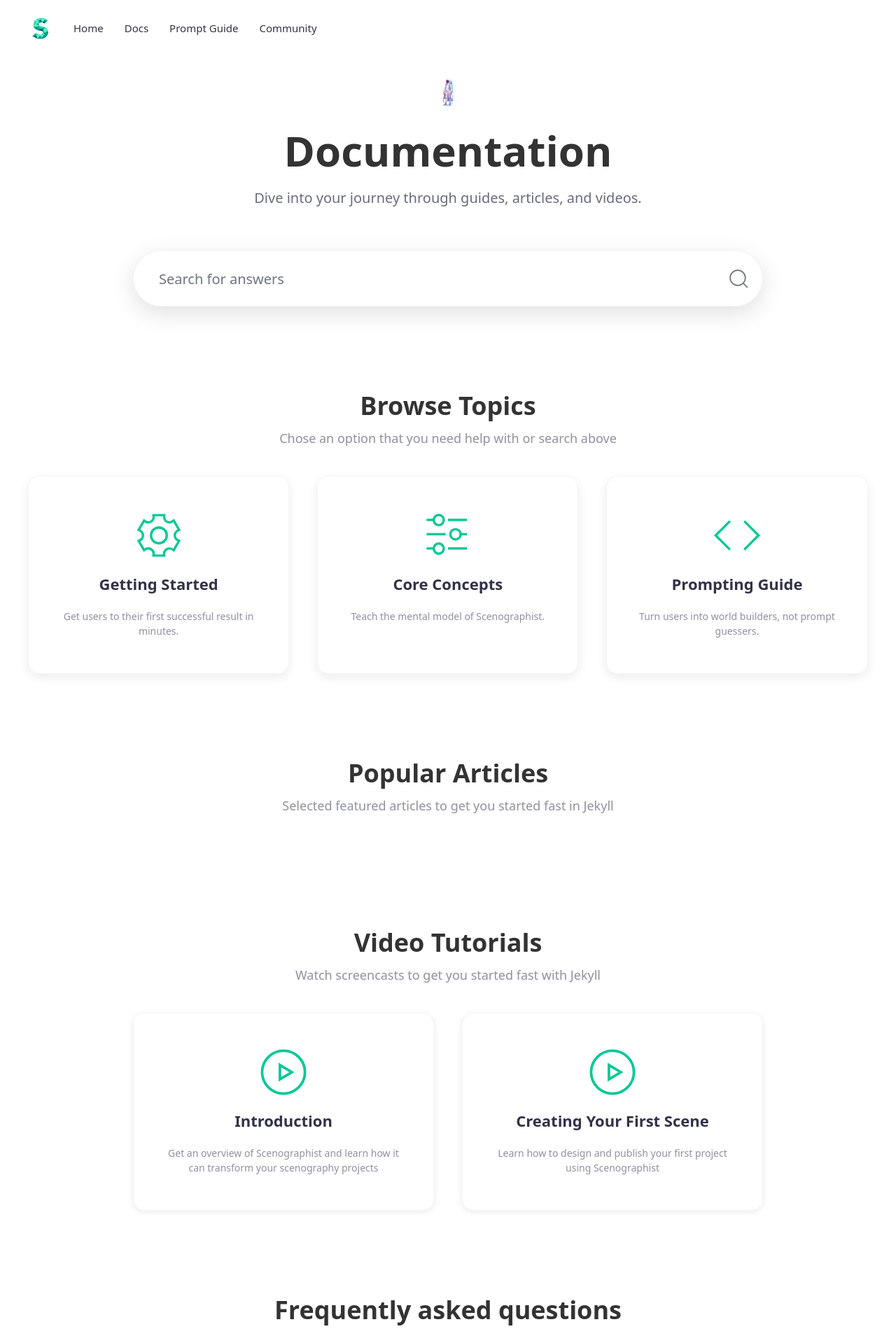
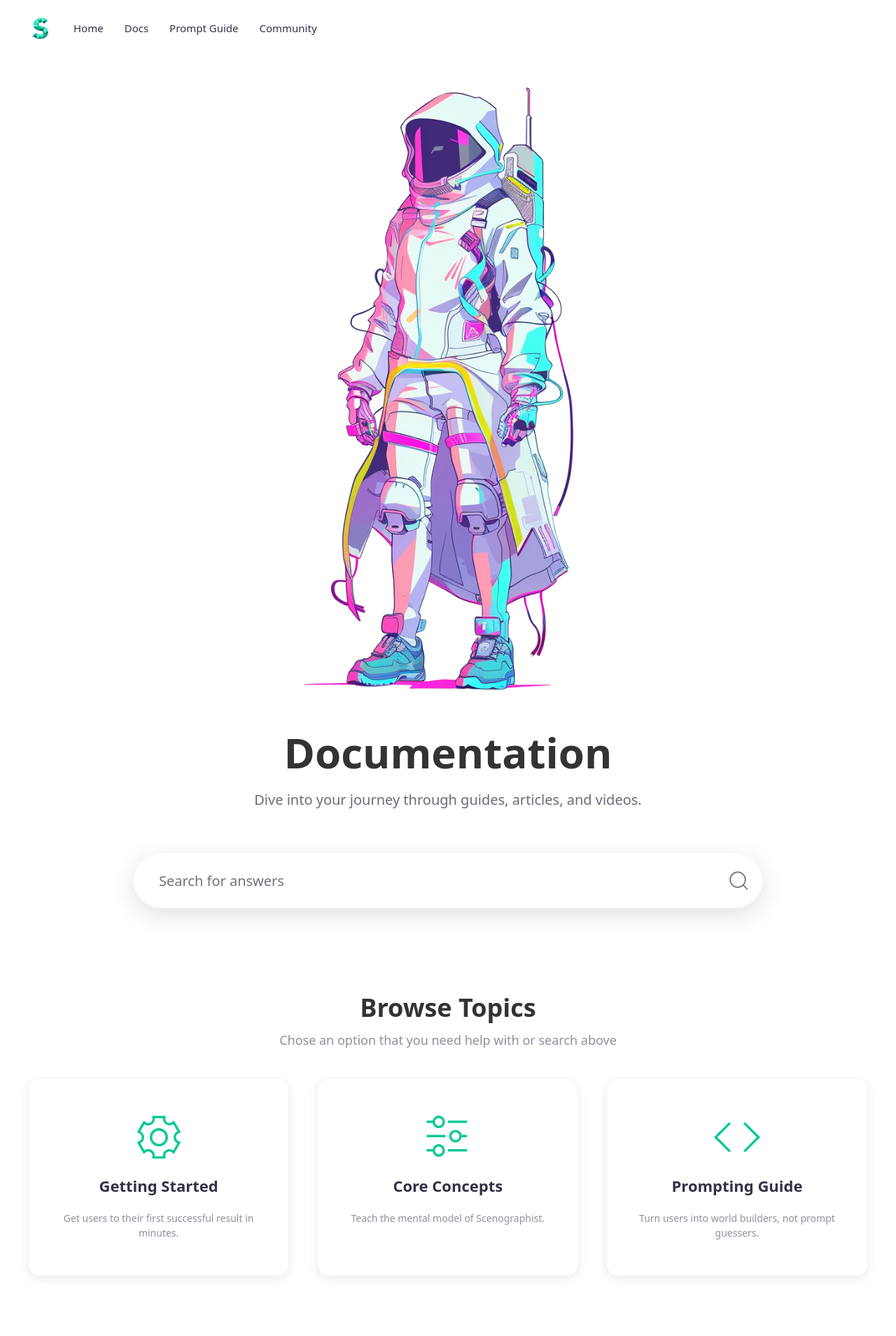
Before and after one commit to Scenographist/docs, a Jekyll site: the page built from index.md, in a window 1280 px wide. Shown: the top 1909 px of the page at 70% size. Built offline with Jekyll 4.4.1, drawn with Linux system fonts in a browser that asks for light colours.

Commit message:
size documentation img

```diff
--- a/_includes/hero.html
+++ b/_includes/hero.html
@@ -17,9 +17,7 @@
             <div class="uk-container uk-container-small">
                 {% if page.hero.image %}
                 <p class="hero-image uk-text-center">
-                <img src="{{ site.uploads | absolute_url }}{{ page.hero.image }}"
-                    alt="Hero"
-                    style="width:400px; height:auto;">
+                <img src="{{ site.uploads | absolute_url }}{{ page.hero.image }}" alt="Hero">
                 </p>
                 {% endif %}
                 <h1 class="uk-heading-primary uk-text-center uk-margin-remove-top">{{ page.hero.title }}</h1>
--- a/_sass/theme/mixins.scss
+++ b/_sass/theme/mixins.scss
@@ -537,7 +537,7 @@
         margin-top: -28px;
         margin-bottom: 30px;
         img {
-            max-height: 220px;
+            max-height: 100%;
         }
     }
 
--- a/_sass/uikit/components/base.scss
+++ b/_sass/uikit/components/base.scss
@@ -268,7 +268,7 @@ canvas,
 img,
 video {
     /* 1 */
-    max-width: 40px;
+    max-width: 100%;
     /* 2 */
     height: auto;
     /* 3 */
```
Also changed, not shown: 1 other file.
